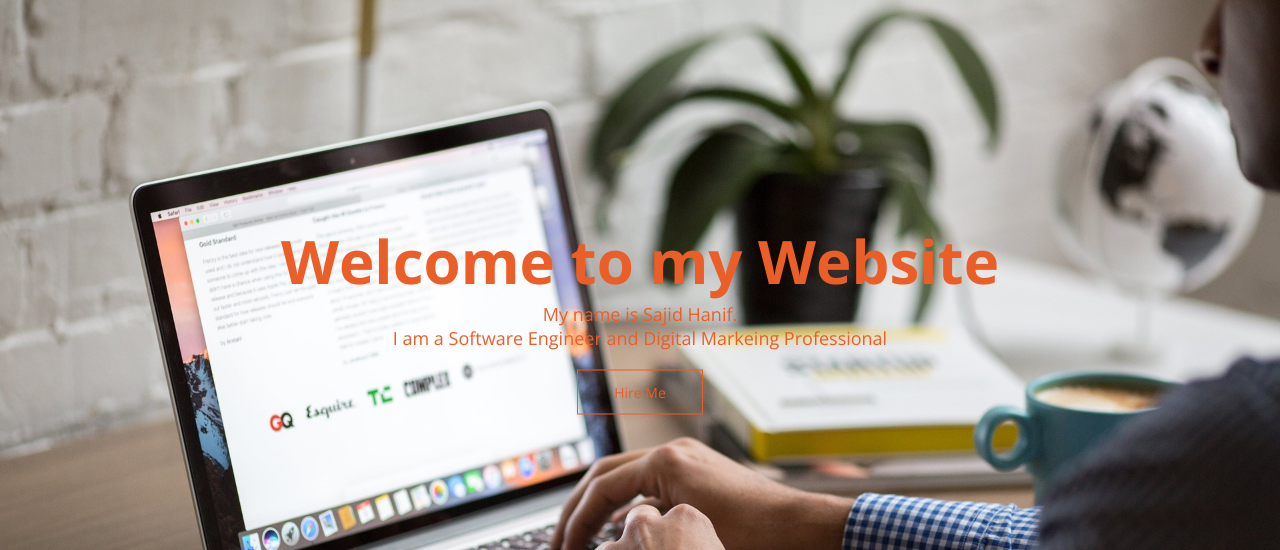
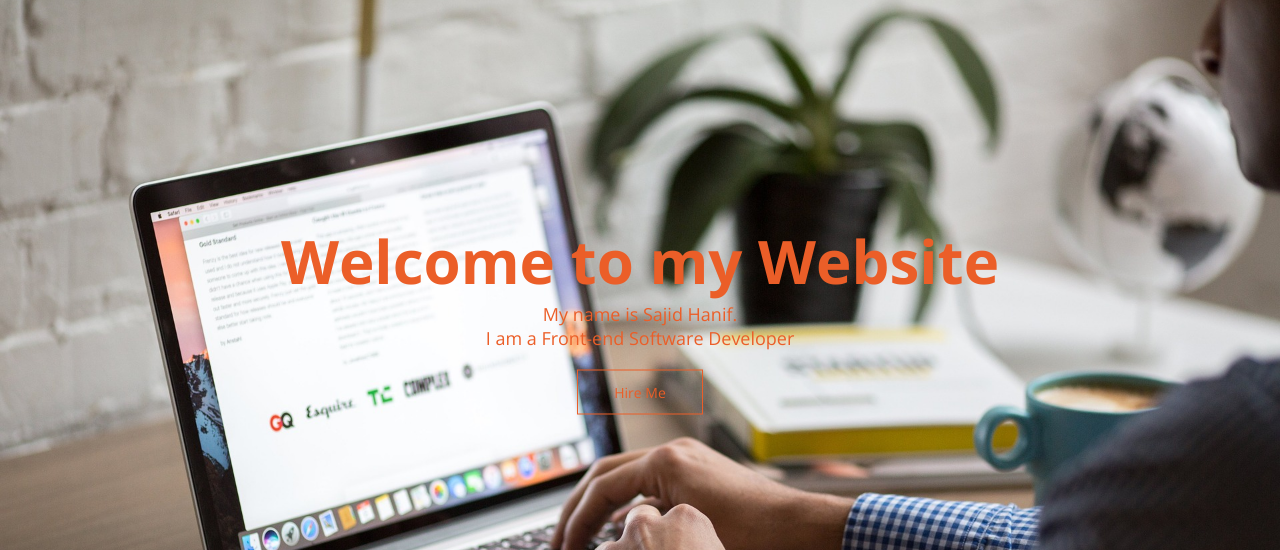
Before and after one commit to iamsajidhanif/CSS-Project-01, a plain HTML site: page index.html in a window 1280 px wide. Shown: the part 250-800 px from the top of the page. Drawn offline with nearby package versions, Linux system fonts and the light colour scheme.

Commit message:
Update index.html

```diff
--- a/index.html
+++ b/index.html
@@ -49,7 +49,7 @@
         <div class="banner">
             <div class="text-block">
                 <h1>Welcome to my Website</h1>
-                <p>My name is Sajid Hanif. <br> I am a Software Engineer and Digital Markeing Professional</p>
+                <p>My name is Sajid Hanif. <br> I am a Front-end Software Developer</p>
                 <a class="btn-primary" href="#">Hire Me</a>
             </div>
         </div>
```
